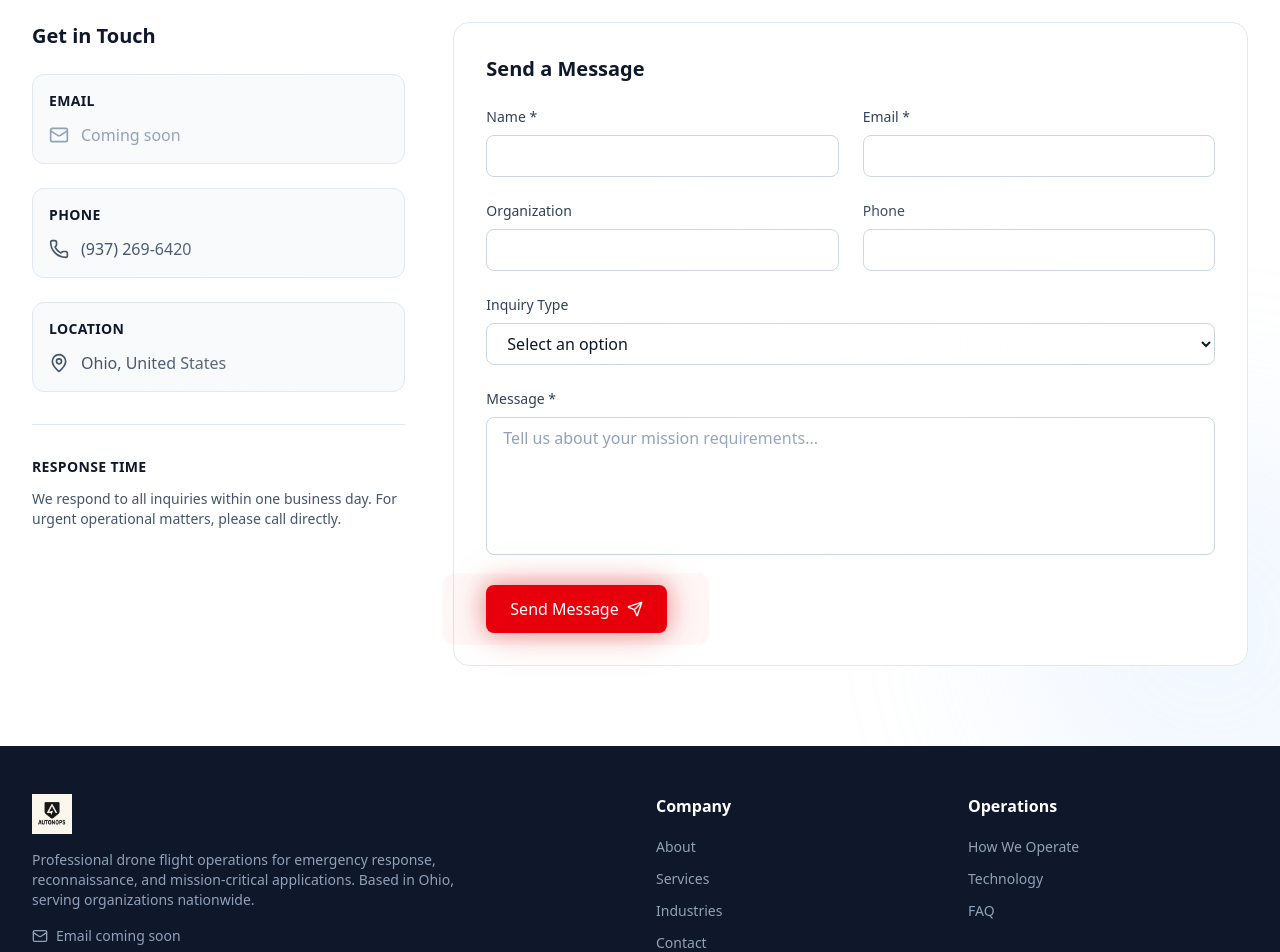
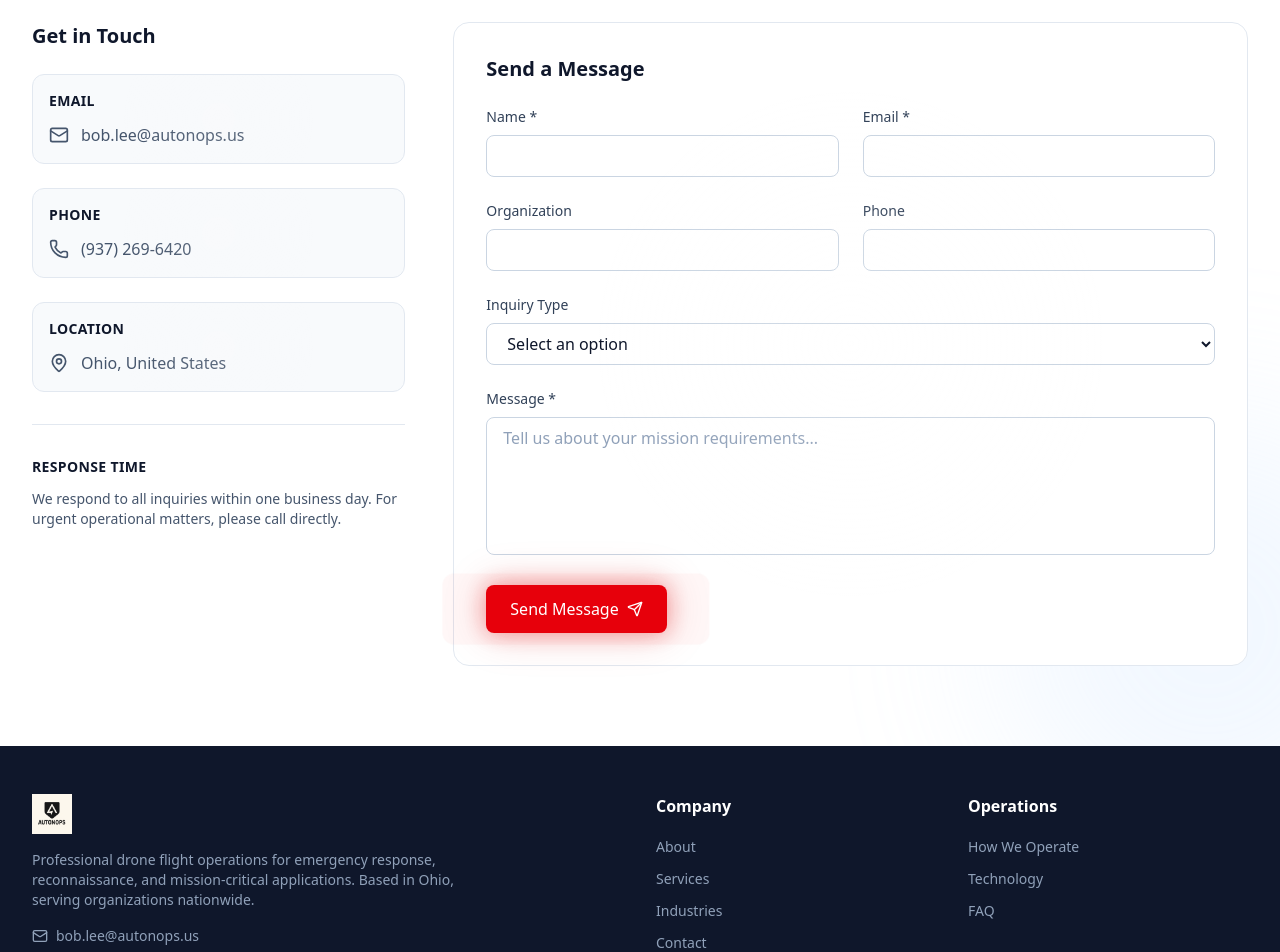
Before and after one commit to Kibey84/autonops, a Next.js app: page /contact in a window 1280 px wide. Shown: the part 540-1492 px from the top of the page. Built offline with nearby package versions, Linux system fonts and the light colour scheme.

Commit message:
Add contact email bob.lee@autonops.us
- Updated Footer with clickable email link
- Updated Contact page with clickable email link

🤖 Generated with [Claude Code](https://claude.com/claude-code)

Co-Authored-By: Claude Opus 4.5 <noreply@anthropic.com>

```diff
--- a/src/app/contact/page.tsx
+++ b/src/app/contact/page.tsx
@@ -172,10 +172,13 @@ export default function ContactPage() {
                   <h3 className="text-sm font-semibold text-slate-900 dark:text-white uppercase tracking-wide mb-3">
                     Email
                   </h3>
-                  <div className="flex items-center gap-3 text-slate-400">
+                  <a
+                    href="mailto:bob.lee@autonops.us"
+                    className="flex items-center gap-3 text-slate-600 dark:text-slate-300 hover:text-red-600 transition-colors"
+                  >
                     <Mail className="w-5 h-5" />
-                    <span>Coming soon</span>
-                  </div>
+                    bob.lee@autonops.us
+                  </a>
                 </TiltCard>
 
                 <TiltCard className="p-4 bg-slate-50 dark:bg-slate-800 rounded-xl border border-slate-200 dark:border-slate-700" tiltAmount={8}>
--- a/src/components/Footer.tsx
+++ b/src/components/Footer.tsx
@@ -37,10 +37,13 @@ export default function Footer() {
               and mission-critical applications. Based in Ohio, serving organizations nationwide.
             </p>
             <div className="flex flex-col gap-2 text-sm">
-              <div className="flex items-center gap-2 text-slate-400">
+              <a
+                href="mailto:bob.lee@autonops.us"
+                className="flex items-center gap-2 text-slate-400 hover:text-white transition-colors"
+              >
                 <Mail className="w-4 h-4" />
-                <span>Email coming soon</span>
-              </div>
+                bob.lee@autonops.us
+              </a>
               <a
                 href="tel:+19372696420"
                 className="flex items-center gap-2 text-slate-400 hover:text-white transition-colors"
```
